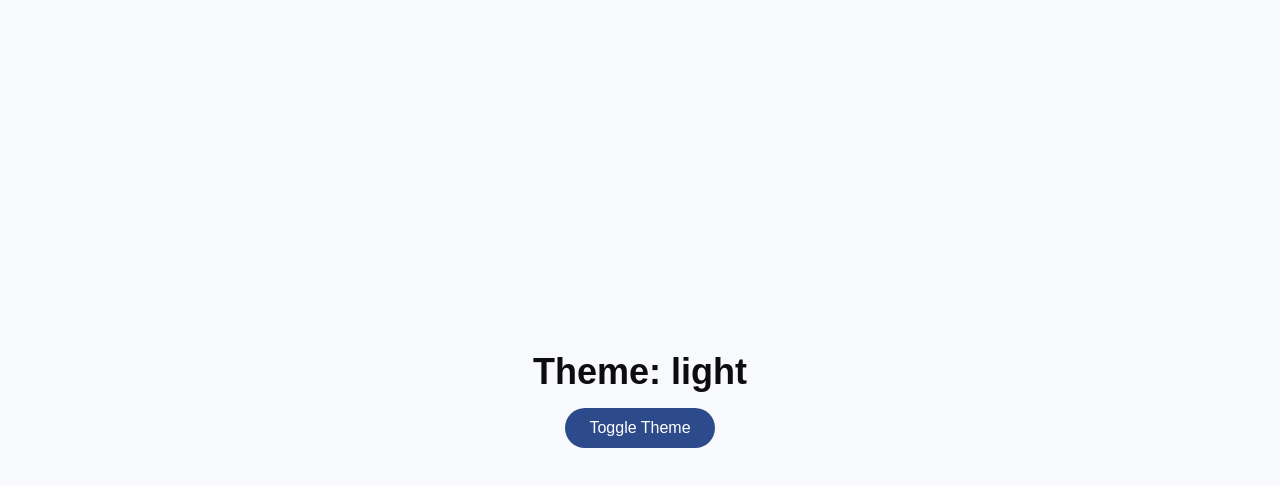
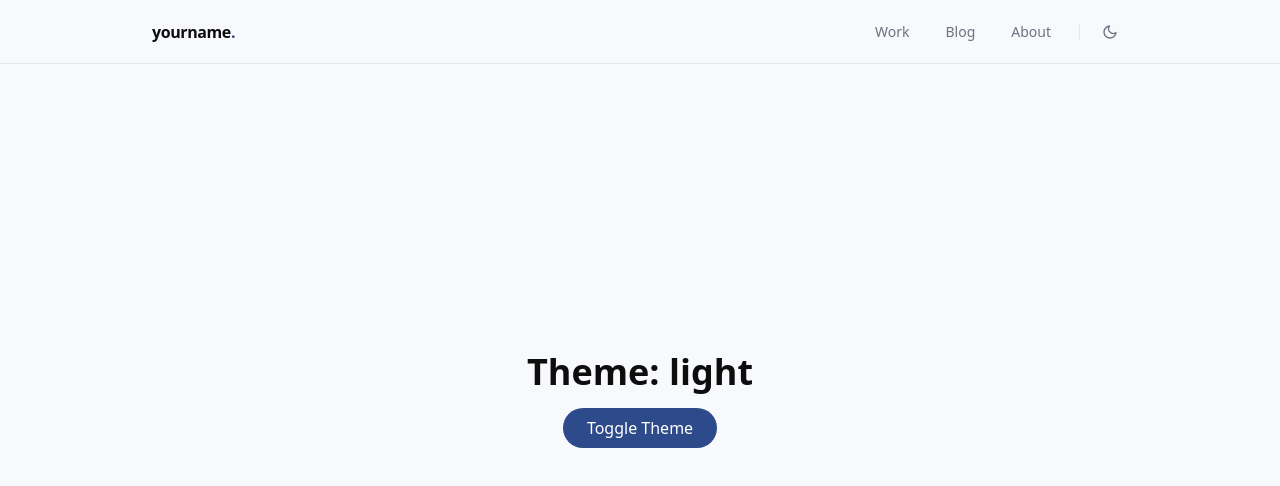
Before and after one commit to dikagfani/portofolio, a Next.js app: page / in a window 1280 px wide. Shown: the top 486 px of the page. Built offline with nearby package versions, Linux system fonts and the light colour scheme.

Commit message:
feat: add navbar component and setup layout theme

```diff
--- a/app/globals.css
+++ b/app/globals.css
@@ -34,6 +34,8 @@
   --color-accent-subtle: var(--accent-subtle);
   --color-muted: var(--muted);
   --color-border: var(--border);
+  --font-sans: var(--font-geist-sans), sans-serif;
+  --font-mono: var(--font-geist-mono), monospace;
 }
 
 * {
@@ -43,6 +45,4 @@
 body {
   background: var(--background);
   color: var(--foreground);
-  font-family: Arial, Helvetica, sans-serif;
-  -webkit-font-smoothing: antialiased;
 }
--- a/app/layout.js
+++ b/app/layout.js
@@ -1,6 +1,7 @@
 import { Geist, Geist_Mono } from "next/font/google";
 import "./globals.css";
 import { ThemeProvider } from "@/components/ui/ThemeProvider";
+import Navbar from "@/components/layout/Navbar";
 
 const geistSans = Geist({
   variable: "--font-geist-sans",
@@ -20,8 +21,9 @@ export const metadata = {
 export default function RootLayout({ children }) {
   return (
     <html lang="en" suppressHydrationWarning>
-      <body className={`${geistSans.variable} ${geistMono.variable}`}>
+      <body className={`${geistSans.variable} ${geistMono.variable} antialiased`}>
         <ThemeProvider>
+          <Navbar />
           {children}
         </ThemeProvider>
       </body>
--- /dev/null
+++ b/components/layout/Navbar.jsx
@@ -0,0 +1,77 @@
+"use client";
+
+import Link from "next/link";
+import { useTheme } from "@/components/ui/ThemeProvider";
+import { usePathname } from "next/navigation";
+
+const navLinks = [
+  { href: "/work", label: "Work" },
+  { href: "/blog", label: "Blog" },
+  { href: "/about", label: "About" },
+];
+
+export default function Navbar() {
+  const { theme, toggleTheme } = useTheme();
+  const pathname = usePathname();
+
+  return (
+    <header className="fixed top-0 left-0 right-0 z-50">
+      <div className="absolute inset-0 bg-background/80 backdrop-blur-md border-b border-border" />
+      <nav className="relative max-w-5xl mx-auto px-6 h-16 flex items-center justify-between">
+
+        <Link href="/" className="font-semibold text-base tracking-tight text-foreground hover:text-accent transition-colors duration-200">
+          yourname<span className="text-accent">.</span>
+        </Link>
+
+        <div className="flex items-center gap-1">
+          {navLinks.map((link) => {
+            const isActive = pathname === link.href;
+            return (
+              <Link
+                key={link.href}
+                href={link.href}
+                className={`relative px-4 py-2 text-sm rounded-lg transition-colors duration-200 ${
+                  isActive
+                    ? "text-accent font-medium"
+                    : "text-muted hover:text-foreground hover:bg-surface-hover"
+                }`}
+              >
+                {link.label}
+                {isActive && (
+                  <span className="absolute bottom-1 left-4 right-4 h-px bg-accent rounded-full" />
+                )}
+              </Link>
+            );
+          })}
+
+          <div className="w-px h-4 bg-border mx-2" />
+
+          <button
+            onClick={toggleTheme}
+            aria-label="Toggle theme"
+            className="w-9 h-9 flex items-center justify-center rounded-lg text-muted hover:text-foreground hover:bg-surface-hover transition-colors duration-200"
+          >
+            {theme === "light" ? (
+              <svg width="16" height="16" viewBox="0 0 24 24" fill="none" stroke="currentColor" strokeWidth="2" strokeLinecap="round" strokeLinejoin="round">
+                <path d="M21 12.79A9 9 0 1 1 11.21 3 7 7 0 0 0 21 12.79z" />
+              </svg>
+            ) : (
+              <svg width="16" height="16" viewBox="0 0 24 24" fill="none" stroke="currentColor" strokeWidth="2" strokeLinecap="round" strokeLinejoin="round">
+                <circle cx="12" cy="12" r="5" />
+                <line x1="12" y1="1" x2="12" y2="3" />
+                <line x1="12" y1="21" x2="12" y2="23" />
+                <line x1="4.22" y1="4.22" x2="5.64" y2="5.64" />
+                <line x1="18.36" y1="18.36" x2="19.78" y2="19.78" />
+                <line x1="1" y1="12" x2="3" y2="12" />
+                <line x1="21" y1="12" x2="23" y2="12" />
+                <line x1="4.22" y1="19.78" x2="5.64" y2="18.36" />
+                <line x1="18.36" y1="5.64" x2="19.78" y2="4.22" />
+              </svg>
+            )}
+          </button>
+        </div>
+
+      </nav>
+    </header>
+  );
+}
```
